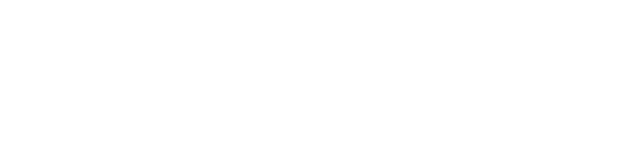
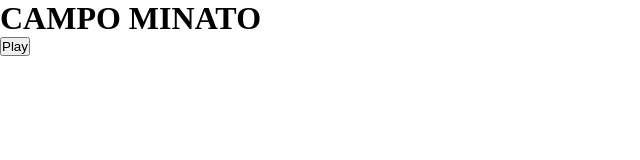
Before and after one commit to FabioCostantino84/js-campominato-grid, a plain HTML site: page index.html in a window 1280 px wide. Shown: the whole page, without its empty margins (0-640 px from the left). Drawn offline with Linux system fonts and the light colour scheme.

Commit message:
add file index style js

```diff
--- /dev/null
+++ b/assets/css/style.css
@@ -0,0 +1,6 @@
+*
+{
+	margin: 0;
+	padding: 0;
+	box-sizing: border-box;
+}
--- a/index.html
+++ b/index.html
@@ -3,11 +3,19 @@
 <head>
     <meta charset="UTF-8">
     <meta name="viewport" content="width=device-width, initial-scale=1.0">
+    <link rel="stylesheet" href="./assets/css/style.css">
     <title>js-campominato-grid</title>
 </head>
 <body>
 
 
+    <h1>CAMPO MINATO</h1>
+
+
+    <form>
+        <button type="submit">Play</button>
+    </form>
+
     <script type="text/javascript" src="./assets/js/main.js"></script>
 </body>
 </html>
```
Also changed, not shown: assets/js/script.js (added, +10 -0 lines).
